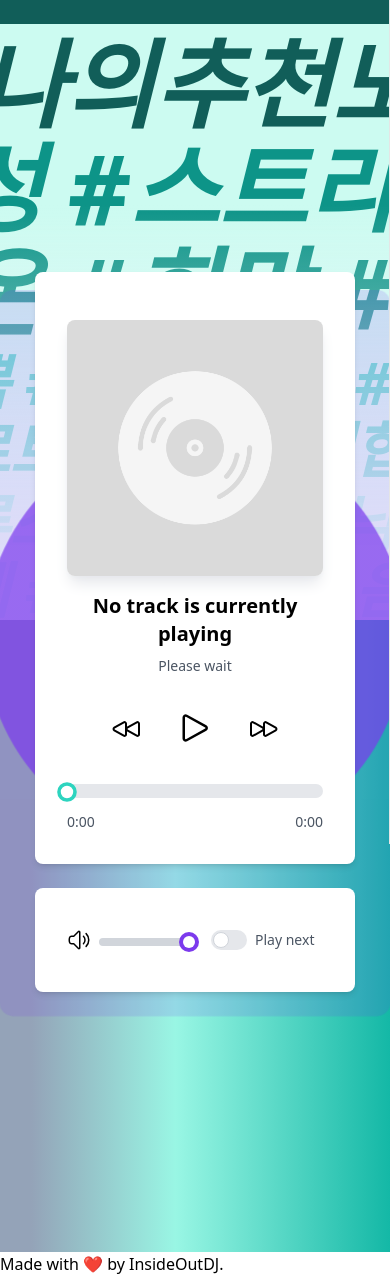
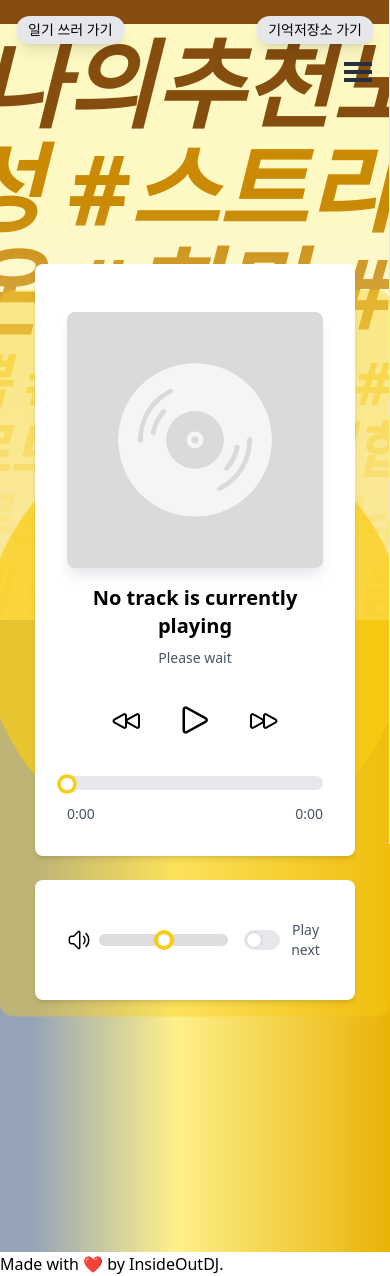
Before and after one commit to StatJuno/25th-project-InsideOutDJ, a React (Create React App) app in the folder fe/: page /player in a window 390 px wide. Built offline with nearby package versions, Linux system fonts and the light colour scheme.

Commit message:
Fix: coloring issue

```diff
--- a/fe/src/components/Player.js
+++ b/fe/src/components/Player.js
@@ -25,6 +25,9 @@ const Ball = tw.div`
   absolute
   z-30
   pulsating-circle
+  before:bg-slate-400
+  after:bg-slate-400
+  after:opacity-40
 `;
 // const Ball = tw.div`
 // flex items-center justify-center min-w-96 w-96 h-96  rounded-full ${emotion} shadow-lg transition ease-in-out hover:animate-pulse
@@ -47,23 +50,27 @@ const Track = tw.div`
 m-4
 `;
 
-const Slider = tw.input`
-  appearance-none
-  w-24
-  h-2
-  bg-gray-300
-  rounded-lg
-  cursor-pointer
-  transition-opacity
-  opacity-100
-  range range-xs
+const Slider = styled.input`
+  appearance: none;
+  background-color: #DDD;
+  border-radius: 25px;
+
+  &::-webkit-slider-thumb {
+    width: 12px;
+    height: 12px;
+    -webkit-appearance: none;
+    background: #FFF;
+    box-shadow: ${(props) => props.boxShadow};
+    border-radius: 50%;
+    z-index: 50;
+  }
 `;
 const PlaylistBtn = tw.button`
-  fixed top-4 right-4 py-1 px-3 bg-gray-200 rounded-full text-sm border-1 shadow-lg transition ease-in-out hover:bg-green-100
+  z-30 fixed top-4 right-4 md:right-20 py-1 px-3 bg-gray-200 rounded-full text-sm border-1 shadow-lg transition ease-in-out hover:bg-green-100
 `;
 
 const DiaryBtn = tw.button`
-  fixed top-4 left-4 py-1 px-3 bg-gray-200 rounded-full text-sm border-1 shadow-lg transition ease-in-out hover:bg-yellow-100
+  z-30 fixed top-4 left-4 py-1 px-3 bg-gray-200 rounded-full text-sm border-1 shadow-lg transition ease-in-out hover:bg-yellow-100
 `;
 function Player({
   togglePlayPause,
@@ -75,12 +82,13 @@ function Player({
   pliName,
   track,
   isPlaying,
-  emotion,
+  //emotion,
   seekTo,
   currentTime,
   duration,
 })
 {
+  const emotion = "yellow";
   const navigate = useNavigate();
   const goToPlaylists = () => {
     navigate("/playlists");
@@ -184,6 +192,41 @@ function Player({
 
   const gradientCoverBottom = gradientColorVariants[emotion][0];
 
+  const ballColors = {
+    yellow: ['before:bg-yellow-400 after:bg-yellow-400'],
+    green: ['before:bg-green-400 after:bg-green-400'],
+    blue: ['before:bg-blue-400 after:bg-blue-400'],
+    red: ['before:bg-red-400 after:bg-red-400'],
+    violet: ['before:bg-violet-400 after:bg-violet-400'],
+    teal: ['before:bg-teal-400 after:bg-teal-400']
+  }
+
+  // SLIDER COLOR
+
+  const [boxShadowColor, setBoxShadowColor] = useState('rgba(0, 0, 0, 0.2)');
+
+  useEffect(() => {
+    // A simple function to determine the color based on the input string
+    const determineColor = (str) => {
+      switch (str) {
+        case 'yellow':
+          return '0px 0 0 4px #facc15';
+        case 'green':
+          return '0px 0 0 4px #4ade80';
+        case 'blue':
+          return '0px 0 0 4px #60a5fa';
+        case 'red':
+          return '0px 0 0 4px #f87171';
+        case 'violet':
+          return '0px 0 0 4px #a78bfa';
+        default:
+          return '0px 0 0 4px #2dd4bf';
+      }
+    };
+
+    setBoxShadowColor(determineColor(emotion));
+  }, [emotion]);
+
   // const text_300 = `text-${color}-300`;
   // const text_400 = `text-${color}-400`;
   // const text_600 = `text-${color}-600`;
@@ -201,7 +244,7 @@ function Player({
     <div class="relative h-full">
       <PlaylistBtn onClick={goToPlaylists}>기억저장소 가기</PlaylistBtn>
       <DiaryBtn onClick={goToDiary}>일기 쓰러 가기</DiaryBtn>
-      <button id="mainmenuicon_btn" className="m-4 absolute top-0 right-0" onClick={toggleSlideMenu}><img src={menu_icon} alt="Menu"/></button>
+      <button id="mainmenuicon_btn" className="z-30 m-4 absolute top-10 md:top-0 right-0" onClick={toggleSlideMenu}><img src={menu_icon} alt="Menu"/></button>
       <div
         class="h-full absolute overflow-hidden bg-gray-900 top-0 right-0 m-0 fixed z-40 inset-y-0 border-r border-r-dashed border-r-neutral-200 fixed-start"
         id="menuslide-framer"
@@ -375,7 +418,7 @@ function Player({
         </section>
         <section class={gradientCoverBottom}>
           <PlayList>{pliName}</PlayList>
-          <Ball></Ball>
+          <Ball className={ballColors[emotion][0]}></Ball>
           <div class="text-center m-auto w-full">
             <div class="flex flex-col justify-center gap-6 w-full max-h-[600px]">
               <div class="mt-4 z-30">
@@ -512,7 +555,9 @@ function Player({
                         min="0"
                         max="1"
                         step="0.01"
+                        defaultValue={0.5}
                         onChange={(e) => setVolume(e.target.value)}
+                        boxShadow={boxShadowColor}
                       />
                     </div>
                   </div>
--- a/fe/src/components/SeekSlider.js
+++ b/fe/src/components/SeekSlider.js
@@ -20,6 +20,8 @@ const SeekSlider = ({ progress, duration, seekTo, color}) => {
     // COLOR CHANGE
 
     const bgSliderColorVariants = {
+        yellow: ['bg-yellow-400 absolute h-3.5 top-0 left-0 rounded-full mt-1 -mr-0 z-30'],
+        green: ['bg-green-400 absolute h-3.5 top-0 left-0 rounded-full mt-1 -mr-0 z-30'],
         blue: ['bg-blue-400 absolute h-3.5 top-0 left-0 rounded-full mt-1 -mr-0 z-30'],
         red: ['bg-red-400 absolute h-3.5 top-0 left-0 rounded-full mt-1 -mr-0 z-30'],
         violet: ['bg-violet-400 absolute h-3.5 top-0 left-0 rounded-full mt-1 -mr-0 z-30'],
@@ -27,6 +29,8 @@ const SeekSlider = ({ progress, duration, seekTo, color}) => {
       }
 
       const strokeSliderColorVariants = {
+        yellow: ['stroke-yellow-400'],
+        green: ['stroke-green-400'],
         blue: ['stroke-blue-400'],
         red: ['stroke-red-400'],
         violet: ['stroke-violet-400'],
--- a/fe/src/index.css
+++ b/fe/src/index.css
@@ -3,13 +3,12 @@
 @tailwind utilities;
 
 @media screen and (-webkit-min-device-pixel-ratio: 0) {
-
   input[type="range"]::-webkit-slider-thumb {
     width: 12px;
     height: 12px;
     -webkit-appearance: none;
     background: #FFF;
-    box-shadow: 0px 0 0 4px rgb(124, 58, 237) ;
+    /* box-shadow: 0px 0 0 4px rgb(124, 58, 237) ; */
     border-radius: 50%;
     z-index: 50;
   }
@@ -33,7 +32,6 @@
     margin-left: -100%;
     margin-top: -100%;
     border-radius: 500px;
-    background-color: rgb(124, 58, 237);
     animation: pulse-ring 1.25s cubic-bezier(.36,.11,.89,.32) infinite;
   }
 
@@ -47,7 +45,6 @@
     height: 260%;
     margin-left: -20%;
     margin-top: -75%;
-    background-color: rgba(124, 58, 237, 0.15);
     border-radius: 15px;
     box-shadow: 0 0 15px rgba(92, 62, 62, 0.0.8);
     animation: pulse-dot 1.25s cubic-bezier(0.455, 0.03, 0.515, 0.955) -0.4s infinite;
```
Also changed, not shown: fe/src/assets/menu.svg.
